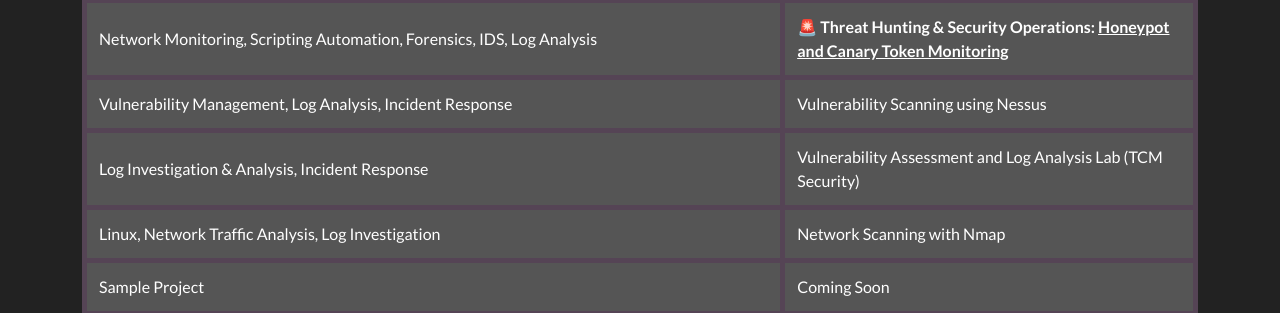
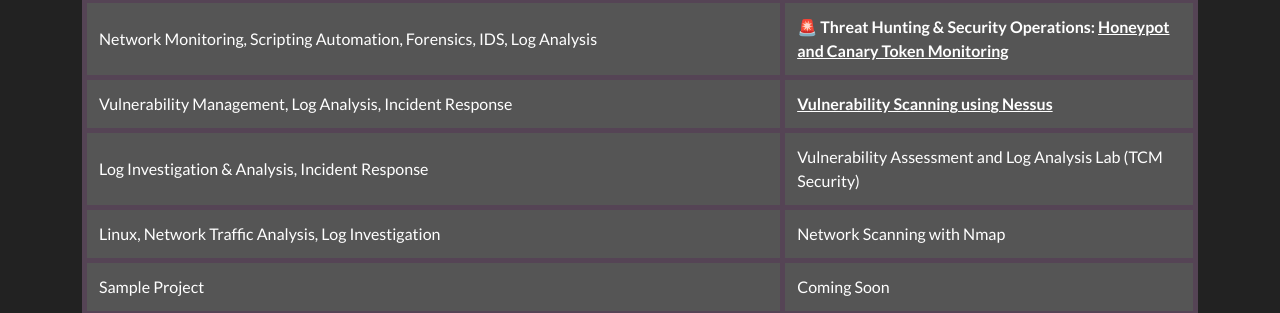
Before and after one commit to JKopal101/jkopal101.github.io, a Jekyll site: the page built from projects.md, in a window 1280 px wide. Shown: the part 1017-1330 px from the top of the page. Built offline with Jekyll 4.4.1, drawn with Linux system fonts in a browser that asks for light colours.

Commit message:
Update projects.md

```diff
--- a/projects.md
+++ b/projects.md
@@ -103,7 +103,8 @@ I’ve worked on a variety of projects in the Cybersecurity and IT space, focusi
     </tr>
     <tr style="background-color:#555;">
       <td style="padding:12px; border:5px solid #545;">Vulnerability Management, Log Analysis, Incident Response</td>
-      <td style="padding:12px; border:5px solid #545;">Vulnerability Scanning using Nessus</td>
+      <td style="padding:12px; border:5px solid #545;">
+        <strong><a href="https://github.com/JKopal101/Vulnerability-Scanning-using-Nessus" style="color:white;">Vulnerability Scanning using Nessus</a></strong></td>
     </tr>
     <tr style="background-color:#555;">
       <td style="padding:12px; border:5px solid #545;">Log Investigation & Analysis, Incident Response</td>
```
